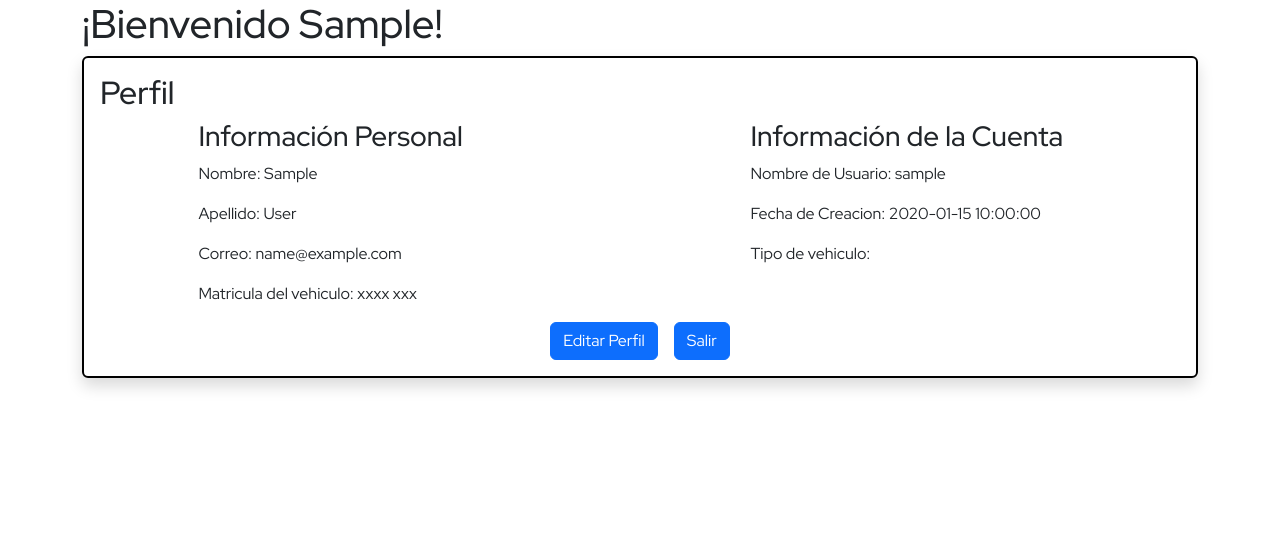
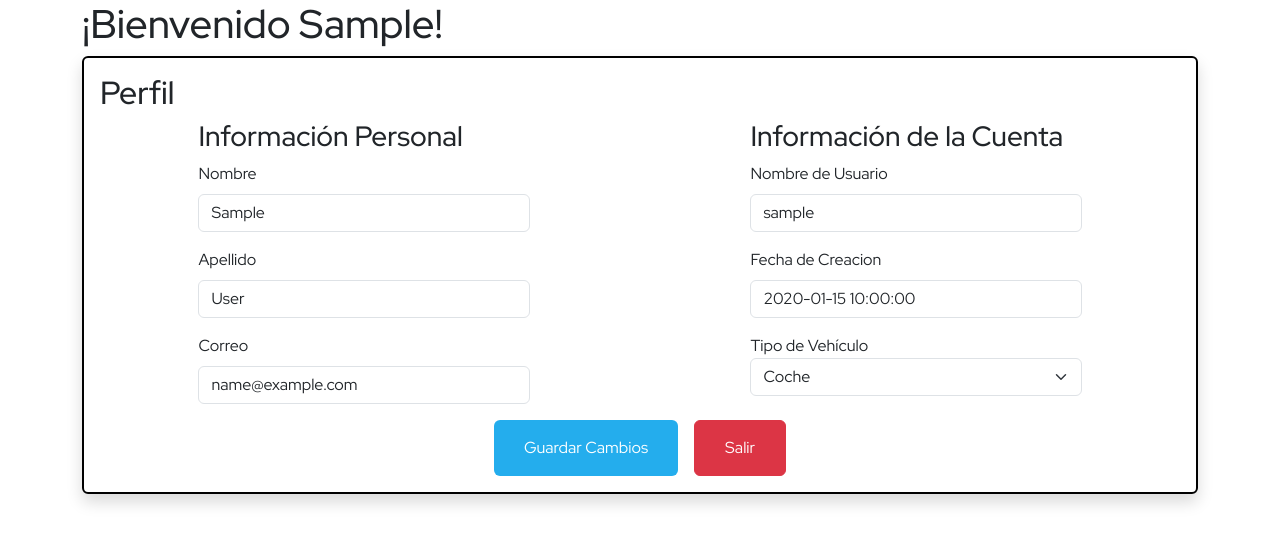
Before and after one commit to DarthRueda/ParkingPython, a Flask app: template templates/perfil.html in a window 1280 px wide. Shown: the top 544 px of the page. Run offline with Flask 3, Linux system fonts and the light colour scheme; the template is opened without the code that fills it: values that come from a table or form of the project are taken from there, others are empty; tables that the repository leaves empty hold one stand-in row (values such as "Sample post"); some libraries are stand-ins or nearby versions.

Commit message:
edit profile

```diff
--- a/app.py
+++ b/app.py
@@ -35,6 +35,7 @@ class User(db.Model):
     email = db.Column(db.String(100), unique=True, nullable=False)
     password = db.Column(db.String(255), nullable=False)
     created_at = db.Column(db.TIMESTAMP, server_default=db.func.current_timestamp(), nullable=False)
+    vehicle_type = db.Column(db.String(50), nullable=True)
 
     def __str__(self):
         return self.first_name
@@ -133,6 +134,29 @@ def perfil():
 
     return render_template('perfil.html', user=user)
 
+# Edicion del perfil
+@app.route('/editar_perfil', methods=['POST'])
+def editar_perfil():
+    if 'user' not in session:
+        return redirect('/login')
+
+    user_id = session['user']['user_id']
+    user = User.query.filter_by(user_id=user_id).first()
+
+    if user:
+        user.first_name = request.form['first_name']
+        user.last_name = request.form['last_name']
+        user.email = request.form['email']
+        user.username = request.form['username']
+        user.vehicle_type = request.form['vehicle_type']
+
+        db.session.commit()
+        flash('Perfil actualizado exitosamente.')
+    else:
+        flash('No se encontró la información del usuario.')
+
+    return redirect('/perfil')
+
 # Cerrar Sesion
 @app.route('/logout')
 def logout():
--- a/static/css/styles.css
+++ b/static/css/styles.css
@@ -21,3 +21,17 @@ body {
     padding-left: 10%;
     padding-right: 10%;
 }
+
+.btn-primary {
+    background-color: #24ADED;
+    border: #24ADED;
+    padding: 15px 30px;
+}
+
+.btn-primary:hover {
+    background-color: #1875A1;
+}
+
+.btn-danger {
+    padding: 15px 30px;
+}
--- a/templates/login.html
+++ b/templates/login.html
@@ -13,17 +13,17 @@
             <div class="d-flex flex-column">
                 <div class="mb-3">
                     <label for="email" class="form-label">Email</label>
-                    {{ form.email(class="form-control", id="email") }}
+                    <input type="text" name="email" id="email" class="form-control">
                 </div>
                 <div class="mb-3">
                     <label for="password" class="form-label">Password</label>
-                    {{ form.password(class="form-control", id="password") }}
+                    <input type="password" name="password" id="password" class="form-control">
                 </div>
                 <div>
                     <p>No tienes cuenta? <a href="{{ url_for('register') }}" class="text-decoration-none">Regístrate</a></p>
                 </div>
 
-                <button type="submit" class="btn btn-primary">{{ form.submit.label }}</button>
+                <button type="submit" class="btn btn-primary">Iniciar Sesion</button>
             </div>
         </form>
     </div>
--- a/templates/perfil.html
+++ b/templates/perfil.html
@@ -8,25 +8,49 @@
     <h1>¡Bienvenido {{ user.first_name }}!</h1>
     <div class="shadow p-3 rounded border border-2 border-black">
         <h2>Perfil</h2>
+        <form method="POST" action="{{ url_for('editar_perfil') }}">
             <div class="row">
                 <div class="col-6 col-perfil">
                     <h3>Información Personal</h3>
-                <p>Nombre: {{ user.first_name }}</p>
-                <p>Apellido: {{ user.last_name }}</p>
-                <p>Correo: {{ user.email }}</p>
-                <p>Matricula del vehiculo: xxxx xxx</p>
+                    <div class="mb-3">
+                        <label for="first_name" class="form-label">Nombre</label>
+                        <input type="text" class="form-control" id="first_name" name="first_name" value="{{ user.first_name }}">
+                    </div>
+                    <div class="mb-3">
+                        <label for="last_name" class="form-label">Apellido</label>
+                        <input type="text" class="form-control" id="last_name" name="last_name" value="{{ user.last_name }}">
+                    </div>
+                    <div class="mb-3">
+                        <label for="email" class="form-label">Correo</label>
+                        <input type="email" class="form-control" id="email" name="email" value="{{ user.email }}">
+                    </div>
                 </div>
                 <div class="col-6 col-perfil">
                     <h3>Información de la Cuenta</h3>
-                <p>Nombre de Usuario: {{ user.username }}</p>
-                <p>Fecha de Creacion: {{ user.created_at }}</p>
-                <p>Tipo de vehiculo:</p>
+                    <div class="mb-3">
+                        <label for="username" class="form-label">Nombre de Usuario</label>
+                        <input type="text" class="form-control" id="username" name="username" value="{{ user.username }}">
+                    </div>
+                    <div class="mb-3">
+                        <label for="created_at" class="form-label">Fecha de Creacion</label>
+                        <input type="text" class="form-control" id="created_at" name="created_at" value="{{ user.created_at }}" readonly>
+                    </div>
+                    <div class="mb-3">
+                        <label for="vehicle_type">Tipo de Vehículo</label>
+                        <select class="form-select" id="vehicle_type" name="vehicle_type">
+                            <option value="Carro" {% if user.vehicle_type=='Coche' %}selected{% endif %}>Coche</option>
+                            <option value="Moto" {% if user.vehicle_type=='Moto' %}selected{% endif %}>Moto</option>
+                            <option value="Bicicleta" {% if user.vehicle_type=='Bicicleta' %}selected{% endif %}>Bicicleta</option>
+                            <option value="Patinete" {% if user.vehicle_type=='Patinete' %}selected{% endif %}>Patinete</option>
+                        </select>
+                    </div>
                 </div>
             </div>
             <div class="d-flex justify-content-center gap-3">
-            <a href="#" class="btn btn-primary">Editar Perfil</a>
-            <a href="{{ url_for('home') }}" class="btn btn-primary">Salir</a>
+                <button type="submit" class="btn btn-primary">Guardar Cambios</button>
+                <a href="{{ url_for('home') }}" class="btn btn-danger">Salir</a>
             </div>
+        </form>
     </div>
     {% else %}
     <p>No se encontró la información del usuario.</p>
```
Lines whose indentation alone changed are shown as unchanged.
